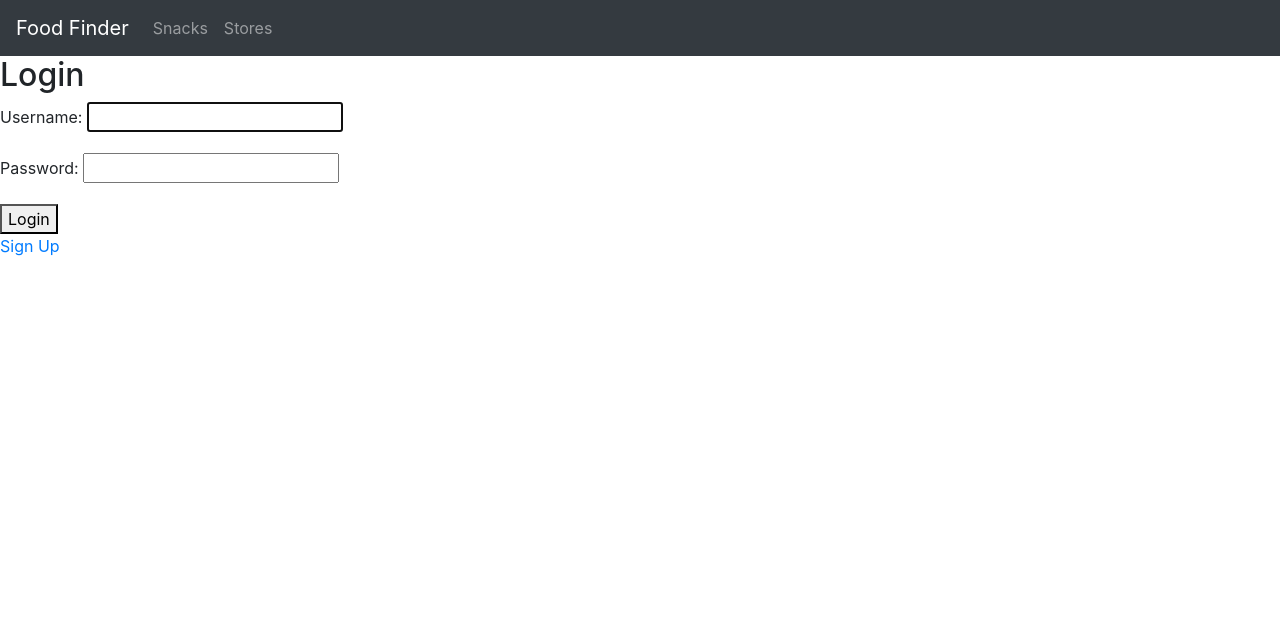
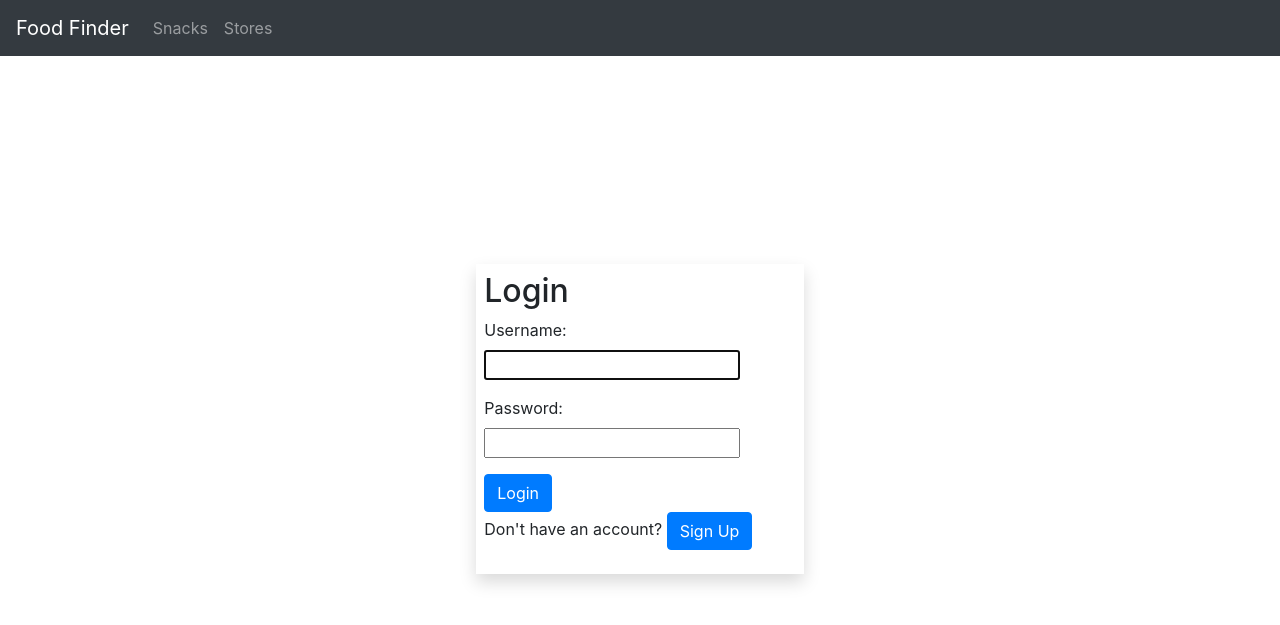
Before and after one commit to Sknapper4/foodFinder, a Django app: page /accounts/login/ in a window 1280 px wide. Shown: the top 625 px of the page. Run offline with Django 3.2, Linux system fonts and the light colour scheme; some libraries are stand-ins or nearby versions; some web fonts are replaced.

Commit message:
cleaned up login and registrations pages

```diff
--- a/accounts/templates/registration/login.html
+++ b/accounts/templates/registration/login.html
@@ -2,14 +2,19 @@
 
 {% block content %}
 
+    <div class="row justify-content-center mt-5">
+    <div class="col-lg-3 col-md-5 col-8 shadow p-2" style="margin-top: 10rem">
+        <h2>Login</h2>
+        <form method="post">
+            {% csrf_token %}
+            {{ form.as_p }}
+            <button class="btn btn-primary" type="submit">Login</button>
+        </form>
 
-    <h2>Login</h2>
-    <form method="post">
-        {% csrf_token %}
-        {{ form.as_p }}
-        <button type="submit">Login</button>
-    </form>
+        <p>Don't have an account? <button class="btn btn-primary"><a class="text-white" href="{% url 'signup' %}">Sign Up</a></button></p>
 
-<a href="{% url 'signup' %}">Sign Up</a>
+
+    </div>
+    </div>
 
 {% endblock %}
```
Also changed, not shown: accounts/templates/signup.html (+17 -7 lines), db.sqlite3, readme.md.
